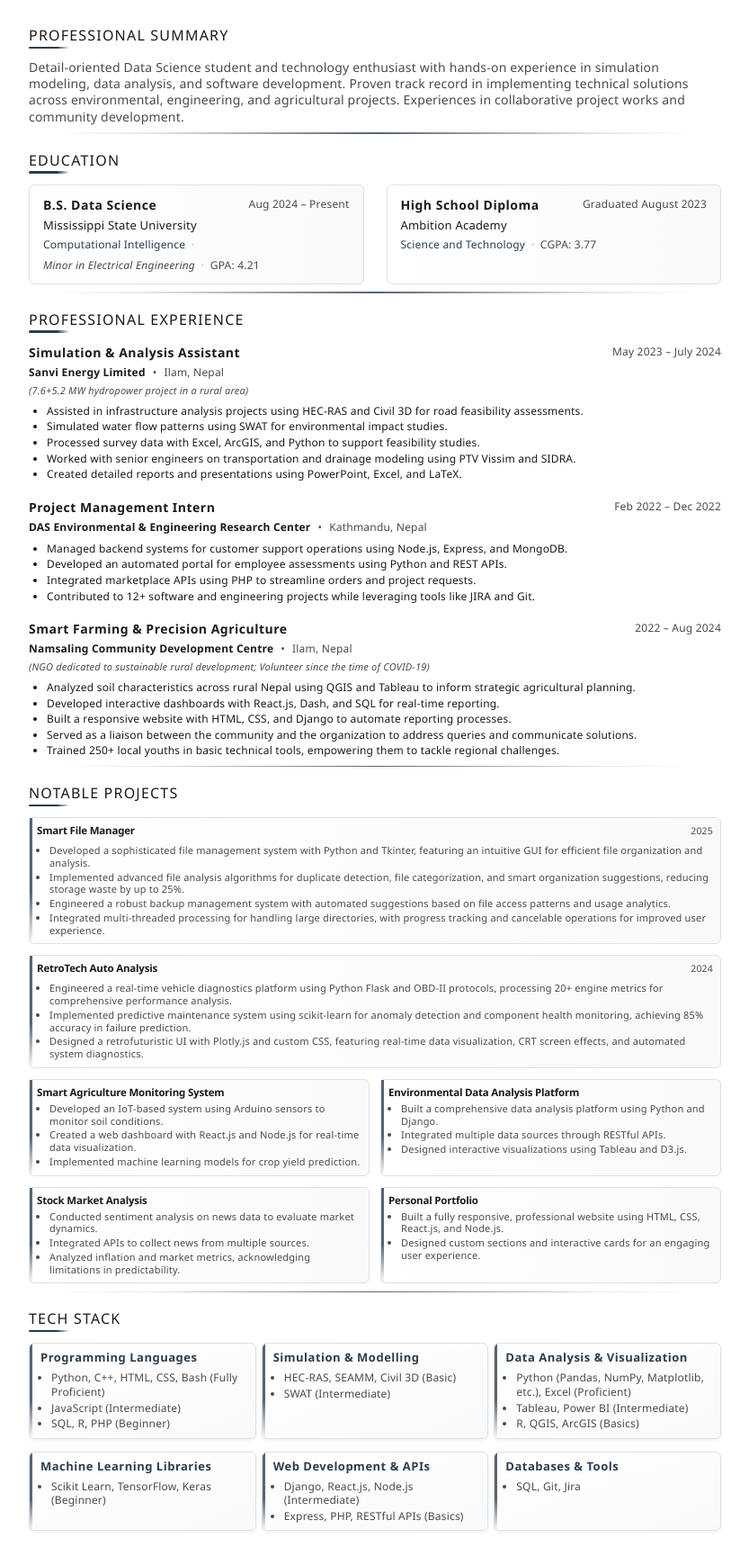
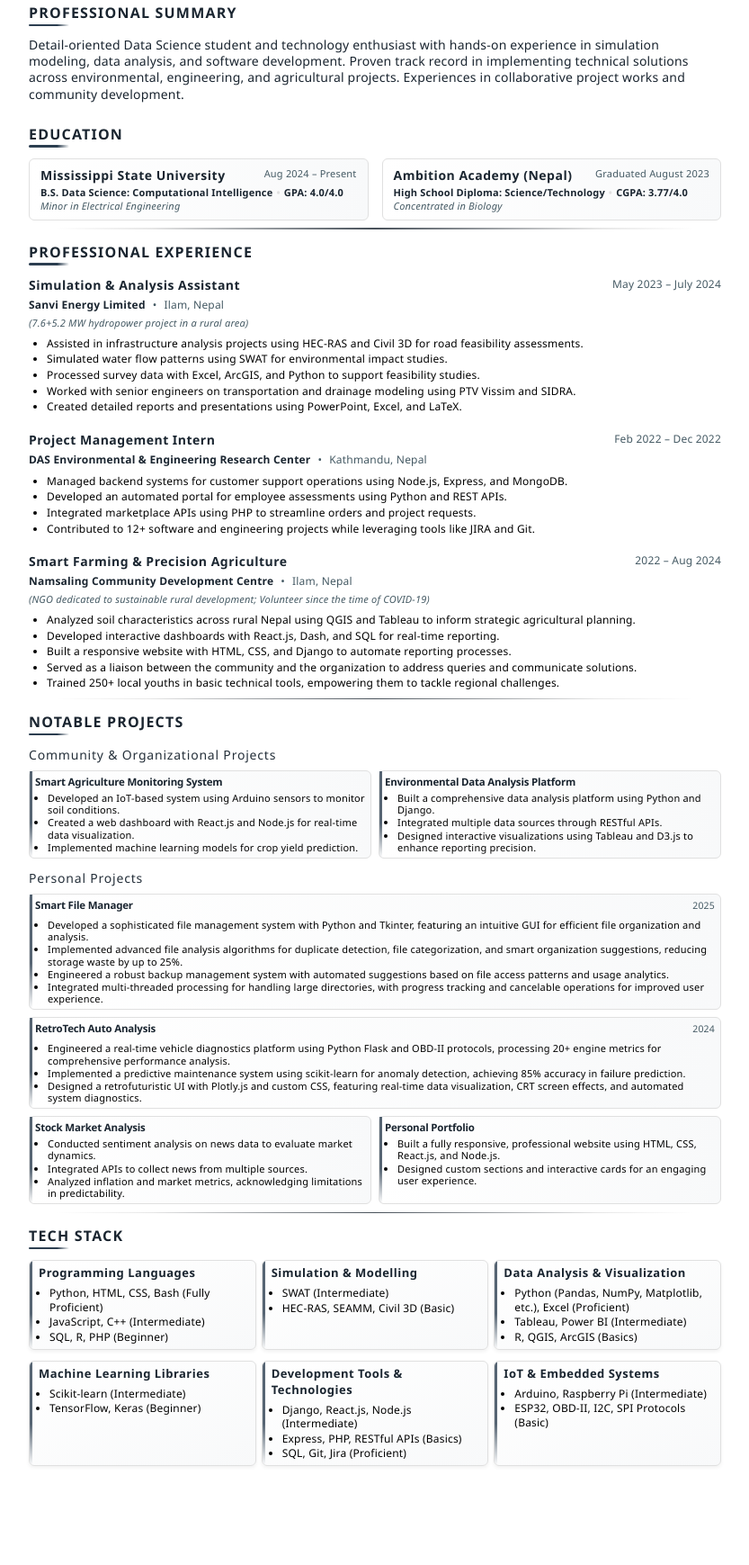
Before and after one commit to aevyy/Avimanyu-Resume, a plain HTML site: page index.html in a window 1280 px wide. Shown: the part 125-1864 px from the top of the page at 90% size, without its empty margins (223-1056 px from the left). After the commit the page ends 1795 px from the top, so only its background shows below. Drawn offline with Linux system fonts and the light colour scheme; a web font is replaced by a local one.

Commit message:
Added the sub-project section and made the resume more organized

```diff
--- a/index.html
+++ b/index.html
@@ -10,7 +10,7 @@
 </head>
 <body>
     <div class="resume-container">
-        <!-- Header Section -->
+        <!-- Let's start with a clean header -->
         <div class="header">
             <h1>AVIMANYU GHIMIRE</h1>
             <div class="contact">
@@ -29,7 +29,7 @@
             </div>
         </div>
 
-        <!-- Professional Summary -->
+        <!-- A brief introduction about me -->
         <div class="section">
             <h2>Professional Summary</h2>
             <p>
@@ -39,41 +39,43 @@
             </p>
         </div>
 
-        <!-- Education -->
+        <!-- My educational background -->
         <div class="section">
             <h2>Education</h2>
             <div class="education-grid">
                 <div class="education-item">
                     <div class="edu-header">
-                        <span class="edu-degree">B.S. Data Science</span>
+                        <span class="edu-degree">Mississippi State University</span>
                         <span class="edu-date">Aug 2024 – Present</span>
                     </div>
-                    <div class="edu-school">Mississippi State University</div>
                     <div class="edu-details">
-                        <span class="edu-major">Computational Intelligence</span>
+                        <span class="edu-major">B.S. Data Science: Computational Intelligence</span>
                         <span class="edu-separator">•</span>
+                        <span class="edu-gpa">GPA: 4.0/4.0</span>
+                    </div>
+                    <div class="edu-details">
                         <span class="edu-minor">Minor in Electrical Engineering</span>
-                        <span class="edu-separator">•</span>
-                        <span class="edu-gpa">GPA: 4.21</span>
                     </div>
                 </div>
 
                 <div class="education-item">
                     <div class="edu-header">
-                        <span class="edu-degree">High School Diploma</span>
+                        <span class="edu-degree">Ambition Academy (Nepal)</span>
                         <span class="edu-date">Graduated August 2023</span>
                     </div>
-                    <div class="edu-school">Ambition Academy</div>
                     <div class="edu-details">
-                        <span class="edu-major">Science and Technology</span>
+                        <span class="edu-major">High School Diploma: Science/Technology</span>
                         <span class="edu-separator">•</span>
-                        <span class="edu-gpa">CGPA: 3.77</span>
+                        <span class="edu-gpa">CGPA: 3.77/4.0</span>
+                    </div>
+                    <div class="edu-details">
+                        <span class="edu-minor">Concentrated in Biology</span>
                     </div>
                 </div>
             </div>
         </div>
 
-        <!-- Professional Experience -->
+        <!-- Where I've worked and what I've done -->
         <div class="section">
             <h2>Professional Experience</h2>
             <div class="job">
@@ -141,22 +143,13 @@
             </div>
         </div>
 
-        <!-- Notable Projects -->
+        <!-- Cool projects I've worked on -->
         <div class="section">
             <h2>Notable Projects</h2>
+
+            <!-- Projects that made a difference in the community -->
+            <h3>Community &amp; Organizational Projects</h3>
             <div class="projects-grid">
-                <div class="project-item featured-project">
-                    <div class="project-header">
-                        <span class="job-title">Smart File Manager</span>
-                        <span class="project-date">2025</span>
-                    </div>
-                    <ul>
-                        <li>Developed a sophisticated file management system with Python and Tkinter, featuring an intuitive GUI for efficient file organization and analysis.</li>
-                        <li>Implemented advanced file analysis algorithms for duplicate detection, file categorization, and smart organization suggestions, reducing storage waste by up to 25%.</li>
-                        <li>Engineered a robust backup management system with automated suggestions based on file access patterns and usage analytics.</li>
-                        <li>Integrated multi-threaded processing for handling large directories, with progress tracking and cancelable operations for improved user experience.</li>
-                    </ul>
-                </div>
                 <div class="project-item">
                     <div class="job-title">Smart Agriculture Monitoring System</div>
                     <ul>
@@ -170,7 +163,24 @@
                     <ul>
                         <li>Built a comprehensive data analysis platform using Python and Django.</li>
                         <li>Integrated multiple data sources through RESTful APIs.</li>
-                        <li>Designed interactive visualizations using Tableau and D3.js.</li>
+                        <li>Designed interactive visualizations using Tableau and D3.js to enhance reporting precision.</li>
+                    </ul>
+                </div>
+            </div>
+
+            <!-- Personal projects I'm proud of -->
+            <h3>Personal Projects</h3>
+            <div class="projects-grid">
+                <div class="project-item featured-project">
+                    <div class="project-header">
+                        <span class="job-title">Smart File Manager</span>
+                        <span class="project-date">2025</span>
+                    </div>
+                    <ul>
+                        <li>Developed a sophisticated file management system with Python and Tkinter, featuring an intuitive GUI for efficient file organization and analysis.</li>
+                        <li>Implemented advanced file analysis algorithms for duplicate detection, file categorization, and smart organization suggestions, reducing storage waste by up to 25%.</li>
+                        <li>Engineered a robust backup management system with automated suggestions based on file access patterns and usage analytics.</li>
+                        <li>Integrated multi-threaded processing for handling large directories, with progress tracking and cancelable operations for improved user experience.</li>
                     </ul>
                 </div>
                 <div class="project-item">
@@ -195,30 +205,30 @@
                     </div>
                     <ul>
                         <li>Engineered a real-time vehicle diagnostics platform using Python Flask and OBD-II protocols, processing 20+ engine metrics for comprehensive performance analysis.</li>
-                        <li>Implemented predictive maintenance system using scikit-learn for anomaly detection and component health monitoring, achieving 85% accuracy in failure prediction.</li>
+                        <li>Implemented a predictive maintenance system using scikit-learn for anomaly detection, achieving 85% accuracy in failure prediction.</li>
                         <li>Designed a retrofuturistic UI with Plotly.js and custom CSS, featuring real-time data visualization, CRT screen effects, and automated system diagnostics.</li>
                     </ul>
                 </div>
             </div>
         </div>
 
-        <!-- TECH STACK -->
+        <!-- Tools and technologies I work with -->
         <div class="section">
             <h2>Tech Stack</h2>
             <div class="skills-grid">
                 <div class="skill-category">
                     <div class="skill-title">Programming Languages</div>
                     <ul>
-                        <li>Python, C++, HTML, CSS, Bash (Fully Proficient)</li>
-                        <li>JavaScript (Intermediate)</li>
+                        <li>Python, HTML, CSS, Bash (Fully Proficient)</li>
+                        <li>JavaScript, C++ (Intermediate)</li>
                         <li>SQL, R, PHP (Beginner)</li>
                     </ul>
                 </div>
                 <div class="skill-category">
                     <div class="skill-title">Simulation &amp; Modelling</div>
                     <ul>
+                        <li>SWAT (Intermediate)</li>
                         <li>HEC-RAS, SEAMM, Civil 3D (Basic)</li>
-                        <li>SWAT (Intermediate)</li>
                     </ul>
                 </div>
                 <div class="skill-category">
@@ -232,26 +242,29 @@
                 <div class="skill-category">
                     <div class="skill-title">Machine Learning Libraries</div>
                     <ul>
-                        <li>Scikit Learn, TensorFlow, Keras (Beginner)</li>
+                        <li>Scikit-learn (Intermediate)</li>
+                        <li>TensorFlow, Keras (Beginner)</li>
                     </ul>
                 </div>
                 <div class="skill-category">
-                    <div class="skill-title">Web Development &amp; APIs</div>
+                    <div class="skill-title">Development Tools &amp; Technologies</div>
                     <ul>
                         <li>Django, React.js, Node.js (Intermediate)</li>
                         <li>Express, PHP, RESTful APIs (Basics)</li>
+                        <li>SQL, Git, Jira (Proficient)</li>
                     </ul>
                 </div>
                 <div class="skill-category">
-                    <div class="skill-title">Databases &amp; Tools</div>
+                    <div class="skill-title">IoT &amp; Embedded Systems</div>
                     <ul>
-                        <li>SQL, Git, Jira</li>
+                        <li>Arduino, Raspberry Pi (Intermediate)</li>
+                        <li>ESP32, OBD-II, I2C, SPI Protocols (Basic)</li>
                     </ul>
                 </div>
             </div>
         </div>
 
-        <!-- Additional Information
+        <!-- Additional skills and interests - currently hidden
         <div class="section">
             <h2>Additional</h2>
             <div>
--- a/styles.css
+++ b/styles.css
@@ -1,12 +1,16 @@
+/* Color scheme for the resume */
 :root {
-    --primary-color: #1a1a1a;    /* Near-black for main text */
-    --secondary-color: #4a4a4a;  /* Dark gray for secondary text */
-    --accent-color: #2c3e50;     /* Navy blue for accents */
+    --primary-color: #000000;    /* Main text - pure black for readability */
+    --secondary-color: #1a2530;  /* Important elements - darker navy for emphasis */
+    --tertiary-color: #455a64;   /* Less important text - darker slate for hierarchy */
+    --accent-color: #2c3e50;     /* Accents - navy blue for visual interest */
     --container-bg: #ffffff;
-    --border-color: #e0e0e0;     /* Slightly darker gray for borders */
-    --section-spacing: 20px;    /* Consistent section spacing */
+    --border-color: #e0e0e0;     /* Subtle borders - light gray */
+    --section-spacing: 20px;    /* Keep sections nicely spaced */
+    --highlight-color: #34495e;  /* For hover effects and emphasis */
 }
 
+/* Let's reset everything to start fresh */
 * {
     margin: 0;
     padding: 0;
@@ -14,7 +18,7 @@
     font-family: 'Segoe UI', sans-serif;
 }
 
-/* NEW: Consistent font sizes for paragraphs */
+/* Making paragraphs consistent and readable */
 p {
     font-size: 14px;
     line-height: 1.3;
@@ -22,30 +26,33 @@ p {
     color: var(--secondary-color);
 }
 
+/* Basic body setup */
 body {
     background: #ffffff;
     font-size: 14px;
     color: var(--primary-color);
-    max-width: 800px;  /* Slightly reduce max-width for better PDF fit */
+    max-width: 800px;
     margin: 0 auto;
-    padding: 25px 15px;
+    padding: 15px 15px 25px;
     letter-spacing: 0.2px;
 }
 
+/* Main container for the resume */
 .resume-container {
     background-color: var(--container-bg);
 }
 
-/* Header styling with center alignment */
+/* Making the header look clean and centered */
 .header {
     border-bottom: none;
     position: relative;
-    margin-bottom: 35px;
-    padding: 0 0 25px 0;
+    margin-bottom: 25px;
+    padding: 0 0 20px 0;
     text-align: center;
     color: var(--primary-color);
 }
 
+/* Name styling - big and bold */
 .header h1 {
     font-size: 28px;
     margin-bottom: 12px;
@@ -56,6 +63,7 @@ body {
     -webkit-print-color-adjust: exact;
 }
 
+/* Nice gradient line under the header */
 .header::after {
     content: "";
     position: absolute;
@@ -73,6 +81,7 @@ body {
     );
 }
 
+/* Contact info layout */
 .contact {
     font-size: 13px;
     margin-top: 12px;
@@ -84,14 +93,22 @@ body {
     -webkit-print-color-adjust: exact;
 }
 
+/* Making contact links look nice */
 .contact a {
-    color: var(--primary-color);
+    color: var(--secondary-color);
     text-decoration: none;
     display: inline-flex;
     align-items: center;
     white-space: nowrap;
+    transition: color 0.2s ease;
 }
 
+/* Subtle hover effect for links */
+.contact a:hover {
+    color: var(--highlight-color);
+}
+
+/* Contact icons styling */
 .contact a i {
     margin-right: 4px;
     font-size: 14px;
@@ -99,25 +116,28 @@ body {
     -webkit-print-color-adjust: exact;
 }
 
-/* Remove the bullet points between contact items and use spacing instead */
+/* Using spacing instead of bullets between contact items */
 .contact a:not(:last-child)::after {
     display: none;
 }
 
-/* Enhanced section styling */
+/* Section styling for better organization */
 .section {
-    margin-bottom: 28px;
+    margin-bottom: 24px;
     position: relative;
 }
 
+/* No margin for the last section */
 .section:last-child {
     margin-bottom: 0;
 }
 
+/* Section headings spacing */
 .section h2 {
     margin-bottom: 12px;
 }
 
+/* Subtle divider between sections */
 .section:not(:last-child)::after {
     content: "";
     position: absolute;
@@ -130,23 +150,28 @@ body {
         to right,
         transparent,
         var(--border-color) 15%,
-        var(--accent-color) 50%,
+        var(--secondary-color) 50%,
         var(--border-color) 85%,
         transparent
     );
     opacity: 0.8;
 }
 
-/* Enhanced heading style */
+/* No line after the summary - keeping it clean */
+.section:nth-child(2)::after {
+    display: none;
+}
+
+/* Making section headings stand out */
 h2 {
     font-size: 16px;
-    color: var(--primary-color);
+    color: var(--secondary-color);
     margin-bottom: 8px;
     text-transform: uppercase;
     letter-spacing: 1.2px;
     position: relative;
     padding-bottom: 4px;
-    font-weight: 500;
+    font-weight: 600;
 }
 
 h2::after {
@@ -165,6 +190,22 @@ h2::after {
     border-radius: 2px;
     print-color-adjust: exact;
     -webkit-print-color-adjust: exact;
+}
+
+/* Project subheading style */
+h3 {
+    font-size: 14px;
+    color: var(--secondary-color);
+    margin: 12px 0 8px 0;
+    letter-spacing: 0.8px;
+    position: relative;
+    font-weight: 550;
+    opacity: 0.95;
+}
+
+/* Adjust first h3 margin */
+.projects-grid:first-of-type {
+    margin-top: 5px;
 }
 
 /* Job and education item styling */
@@ -192,24 +233,27 @@ h2::after {
 
 .job-title {
     font-weight: 600;
-    color: var(--primary-color);
+    color: var(--secondary-color);
     font-size: 14px;
     letter-spacing: 0.5px;
     padding-right: 120px; /* Space for date */
     flex: 1;
 }
 
+.date, .company, .company-description {
+    color: var(--tertiary-color);
+}
+
 .date {
     position: absolute;
     top: 0;
     right: 0;
-    color: var(--secondary-color);
     font-size: 12px;
     white-space: nowrap;
 }
 
 .company {
-    color: var(--secondary-color);
+    color: var(--tertiary-color);
     margin-bottom: 2px;
     font-size: 12px;
     text-align: left;
@@ -225,17 +269,16 @@ h2::after {
     margin: 4px 0 8px 0;
     text-align: left;
     font-size: 12px;
-    color: var(--secondary-color);
+    color: var(--tertiary-color);
 }
 
 .company-details .company-name {
     font-weight: 600;
-    color: var(--primary-color);
+    color: var(--secondary-color);
 }
 
 .company-details .company-description {
     font-style: italic;
-    color: var(--secondary-color);
     font-size: 11px;
     margin-top: 2px;
 }
@@ -250,7 +293,7 @@ h2::after {
 .company-line .separator {
     content: "•";
     margin: 0 8px;
-    color: var(--secondary-color);
+    color: var(--tertiary-color);
 }
 
 ul {
@@ -265,6 +308,7 @@ li {
     line-height: 1.3;
     letter-spacing: 0.2px;
     position: relative;
+    font-weight: 400;
 }
 
 .skills-grid {
@@ -276,8 +320,8 @@ li {
 
 /* Enhanced skill categories */
 .skill-category {
-    margin-bottom: 8px;
-    padding: 6px 8px;
+    margin-bottom: 6px;
+    padding: 4px 6px;
     border: 1px solid var(--border-color);
     background: linear-gradient(to bottom right, #ffffff, #f8f9fa);
     border-radius: 6px;
@@ -305,7 +349,7 @@ li {
 
 .skill-title {
     font-weight: 600;
-    color: var(--accent-color);
+    color: var(--secondary-color);
     margin-bottom: 6px;
     font-size: 13px;
     letter-spacing: 0.5px;
@@ -320,17 +364,18 @@ li {
 }
 
 .skill-category ul li {
-    margin: 2px 0;
+    margin: 1px 0;
     font-size: 12px;
-    color: var(--secondary-color);
+    color: var(--primary-color);
+    font-weight: 400;
 }
 
 /* Projects grid styling */
 .projects-grid {
     display: grid;
     grid-template-columns: repeat(2, 1fr);
-    gap: 12px;
-    margin-bottom: 15px;
+    gap: 8px;
+    margin-bottom: 12px;
 }
 
 /* Make featured project take full width and appear at top */
@@ -340,7 +385,7 @@ li {
 }
 
 .project-item {
-    padding: 6px 8px;
+    padding: 4px 6px;
     border: 1px solid var(--border-color);
     background: linear-gradient(to right, #ffffff, #f8f9fa);
     border-radius: 6px;
@@ -375,7 +420,7 @@ li {
 .project-item .job-title {
     font-size: 11.5px;
     margin-bottom: 4px;
-    color: var(--primary-color);
+    color: var(--secondary-color);
     display: block;
     font-weight: 600;
     white-space: nowrap;
@@ -389,7 +434,7 @@ li {
     position: absolute;
     right: 0;
     top: 1px;
-    color: var(--secondary-color);
+    color: var(--tertiary-color);
     font-size: 10.5px;
     white-space: nowrap;
     min-width: 35px;
@@ -402,10 +447,11 @@ li {
 }
 
 .project-item li {
-    margin-bottom: 2px;
-    line-height: 1.25;
-    color: var(--secondary-color);
+    margin-bottom: 1px;
+    line-height: 1.2;
+    color: var(--primary-color);
     font-size: 11px;
+    font-weight: 400;
 }
 
 /* Print styles for projects */
@@ -413,8 +459,8 @@ li {
     .projects-grid {
         display: grid !important;
         grid-template-columns: repeat(2, 1fr) !important;
-        gap: 12px !important;
-        margin-bottom: 0 !important;
+        gap: 6px !important;
+        margin-bottom: 6px !important;
         page-break-inside: avoid !important;
     }
 
@@ -427,7 +473,7 @@ li {
     .project-item {
         break-inside: avoid !important;
         background: transparent !important;
-        padding: 6px 8px !important;
+        padding: 4px 6px !important;
         border: 1px solid var(--border-color) !important;
     }
 
@@ -446,7 +492,12 @@ li {
 
     .project-item li {
         font-size: 11px !important;
-        line-height: 1.25 !important;
+        line-height: 1.2 !important;
+    }
+
+    /* Adjust page margins */
+    @page {
+        margin: 0.285in 0.385in;  /* Middle ground between 0.27in/0.37in and 0.3in/0.4in */
     }
 }
 
@@ -462,13 +513,13 @@ li {
 .education-grid {
     display: grid;
     grid-template-columns: repeat(2, 1fr);
-    gap: 25px;
-    margin-bottom: 15px;
+    gap: 15px;
+    margin-bottom: 12px;
 }
 
 .education-item {
     position: relative;
-    padding: 12px 15px;
+    padding: 8px 12px;
     background: linear-gradient(to right, #ffffff, #f8f9fa);
     border: 1px solid var(--border-color);
     border-radius: 6px;
@@ -478,48 +529,50 @@ li {
     display: flex;
     justify-content: space-between;
     align-items: baseline;
-    margin-bottom: 4px;
+    margin-bottom: 2px;
 }
 
 .edu-degree {
     font-weight: 600;
-    color: var(--primary-color);
+    color: var(--secondary-color);
     font-size: 14px;
     letter-spacing: 0.5px;
-    padding-right: 100px;
+    padding-right: 90px;
 }
 
 .edu-date {
-    color: var(--secondary-color);
-    font-size: 12px;
+    color: var(--tertiary-color);
+    font-size: 11px;
     white-space: nowrap;
     position: absolute;
-    right: 15px;
-    top: 12px;
+    right: 12px;
+    top: 8px;
 }
 
 .edu-school {
-    font-size: 13px;
-    color: var(--primary-color);
-    margin-bottom: 4px;
+    font-weight: 600;
+    color: var(--secondary-color);
+    font-size: 12px;
+    margin-bottom: 2px;
 }
 
 .edu-details {
     display: flex;
     align-items: center;
     flex-wrap: wrap;
-    gap: 6px;
-    font-size: 12px;
-    color: var(--secondary-color);
+    gap: 4px;
+    font-size: 11px;
+    color: var(--tertiary-color);
 }
 
 .edu-major {
-    color: var(--accent-color);
-    font-weight: 500;
+    color: var(--secondary-color);
+    font-weight: 600;
 }
 
 .edu-separator {
     color: var(--border-color);
+    font-weight: 600;
 }
 
 .edu-minor {
@@ -527,7 +580,8 @@ li {
 }
 
 .edu-gpa {
-    font-weight: 500;
+    font-weight: 600;
+    color: var(--secondary-color);
 }
 
 /* Print styles for education */
@@ -557,7 +611,7 @@ li {
 
     /* Section spacing */
     .section {
-        margin-bottom: 32px !important;
+        margin-bottom: 22px !important;
     }
 
     .section:last-child {
@@ -565,14 +619,14 @@ li {
     }
 
     .section h2 {
-        margin-bottom: 12px !important;
+        margin-bottom: 16px !important;
     }
 
     /* Education grid print styles */
     .education-grid {
         display: grid !important;
         grid-template-columns: 1fr 1fr !important;
-        gap: 20px !important;
+        gap: 22px !important;
         margin-bottom: 0 !important;
         page-break-inside: avoid !important;
     }
@@ -580,7 +634,7 @@ li {
     .education-item {
         break-inside: avoid !important;
         background: transparent !important;
-        padding: 10px 12px !important;
+        padding: 12px 14px !important;
         border: 1px solid var(--border-color) !important;
     }
 
@@ -618,7 +672,7 @@ li {
 
     /* Job spacing in print */
     .job {
-        margin-bottom: 16px !important;
+        margin-bottom: 14px !important;
     }
 
     .job:last-child {
@@ -689,7 +743,7 @@ li {
 .section:nth-child(3) ul li::before {
     content: "•";
     margin: 0 8px;
-    color: var(--secondary-color);
+    color: var(--tertiary-color);
 }
 
 /* Make professional summary more compact */
@@ -736,23 +790,22 @@ h2 {
 
     /* Adjust page margins */
     @page {
-        margin: 0.3in 0.4in;
-        size: letter;
+        margin: 0.285in 0.385in;  /* Middle ground between 0.27in/0.37in and 0.3in/0.4in */
     }
 
     /* Header adjustments */
     .header {
-        margin-bottom: 20px;
-        padding-bottom: 15px;
+        margin-bottom: 24px !important;
+        padding-bottom: 20px !important;
     }
 
     /* Section spacing */
     .section {
-        margin-bottom: 24px;
+        margin-bottom: 22px !important;
     }
 
     .section h2 {
-        margin-bottom: 10px;
+        margin-bottom: 16px !important;
     }
 
     /* Ensure last section doesn't have extra space */
@@ -761,8 +814,8 @@ h2 {
     }
 
     .job {
-        margin-bottom: 8px;
-        padding-bottom: 4px;
+        margin-bottom: 14px !important;
+        padding-bottom: 7px !important;
     }
 
     h2 {
@@ -771,21 +824,25 @@ h2 {
     }
 
     ul {
-        margin: 2px 0;
+        margin: 4px 0 !important;
     }
 
     li {
-        margin-bottom: 1px;
+        margin-bottom: 3px !important;
     }
 
     .projects-grid {
-        gap: 6px;
-        margin-bottom: 8px;
+        gap: 11px !important;  /* Middle ground between 10px and 12px */
+        margin-bottom: 13px !important;  /* Middle ground between 12px and 14px */
     }
 
     .skills-grid {
-        gap: 4px;
-        margin-bottom: 8px;
+        gap: 7px !important;  /* Middle ground between 6px and 8px */
+        margin-bottom: 13px !important;  /* Middle ground between 12px and 14px */
+    }
+
+    .skill-category {
+        padding: 6px 8px !important;  /* Middle ground between 5px/7px and 7px/9px */
     }
 
     /* Remove forced page breaks */
@@ -817,13 +874,13 @@ h2 {
     }
 
     .projects-grid {
-        gap: 6px;
-        margin-bottom: 8px;
+        gap: 7px !important;
+        margin-bottom: 8px !important;
     }
 
     .skills-grid {
-        gap: 4px;
-        margin-bottom: 8px;
+        gap: 4px !important;
+        margin-bottom: 8px !important;
     }
 
     /* Education print styles */
```
Also changed, not shown: portfolio-09.jpg (added).
